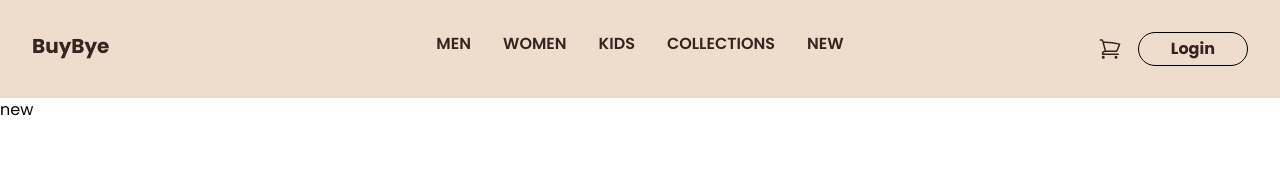
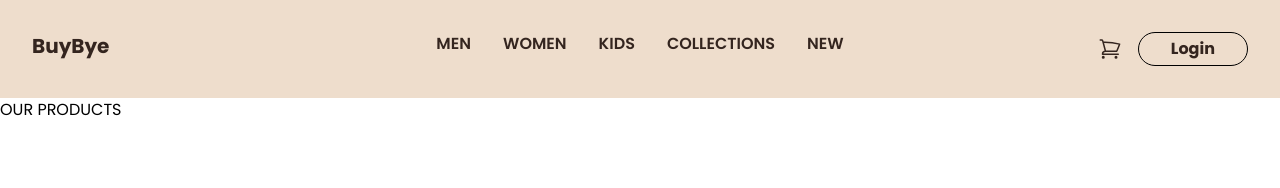
Before and after one commit to danielp1218/HackTheValley2024, a Next.js app: page /new in a window 1280 px wide. Shown: the top 188 px of the page. Built offline with nearby package versions, Linux system fonts and the light colour scheme.

Commit message:
added pose to dynamic route

```diff
--- a/src/app/(pages)/new/page.tsx
+++ b/src/app/(pages)/new/page.tsx
@@ -1,5 +1,13 @@
 import React from "react";
 
 export default function New() {
-  return <div>new</div>;
+  return (
+    <div className="flex flex-col">
+      <div className="">
+        <span>OUR PRODUCTS</span>
+      </div>
+
+      <div className=""></div>
+    </div>
+  );
 }
--- a/src/app/components/tryon.tsx
+++ b/src/app/components/tryon.tsx
@@ -2,18 +2,22 @@ import React from "react";
 import PoseVideo from "./PoseVideo";
 import { Pose } from "@mediapipe/pose";
 
+interface TryOnProps {
+  title: string;
+  price: string;
+}
 
-export default function TryOn() {
-    return(
+export default function TryOn({ title, price }: TryOnProps) {
+  return (
+    <div className="">
       <div>
-            <div className="flex flex-col w-screen justify-center border-2 border-red-600">
-                <div className="flex w-full justify-center">
-                    <PoseVideo/>
+        <PoseVideo />
       </div>
-                    text area
+
       <div>
+        <span>{title}</span>
+        <span>{price}</span>
       </div>
     </div>
-        </div>
-    )
+  );
 }
--- a/src/app/product/[items]/page.tsx
+++ b/src/app/product/[items]/page.tsx
@@ -1,6 +1,7 @@
 "use client";
 
 import React, { useState } from "react";
+import TryOn from "../../components/tryon";
 import { useSearchParams } from "next/navigation";
 
 export default function ProductPage() {
@@ -20,6 +21,7 @@ export default function ProductPage() {
   }
 
   return (
+    <>
       <div className="flex flex-row p-32">
         {/* item image */}
         <div className="relative px-24">
@@ -112,5 +114,9 @@ export default function ProductPage() {
           </div>
         </div>
       </div>
+      <div className="flex flex-col border-red-300 border-2 items-center justify-center">
+        <TryOn title={item.title} price={item.price} />
+      </div>
+    </>
   );
 }
```
Lines whose indentation alone changed are shown as unchanged.
